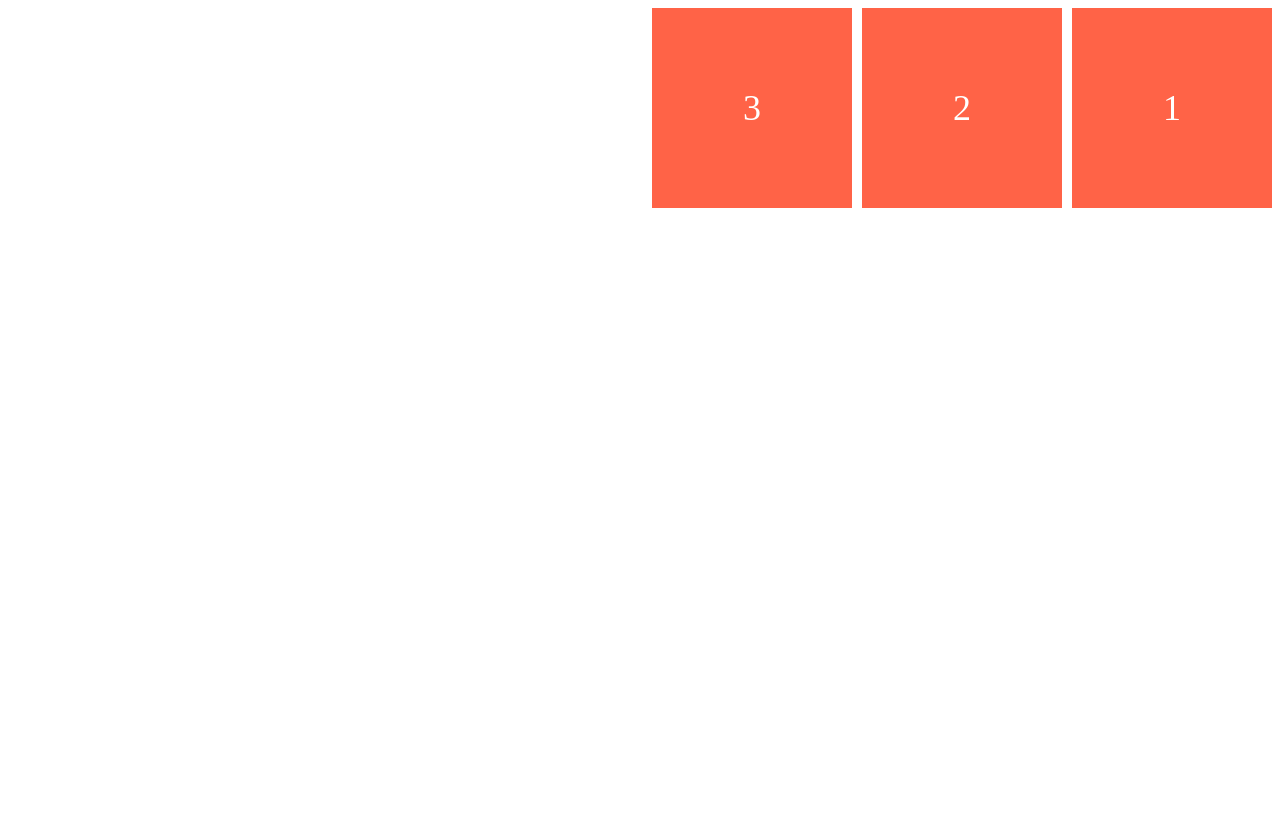
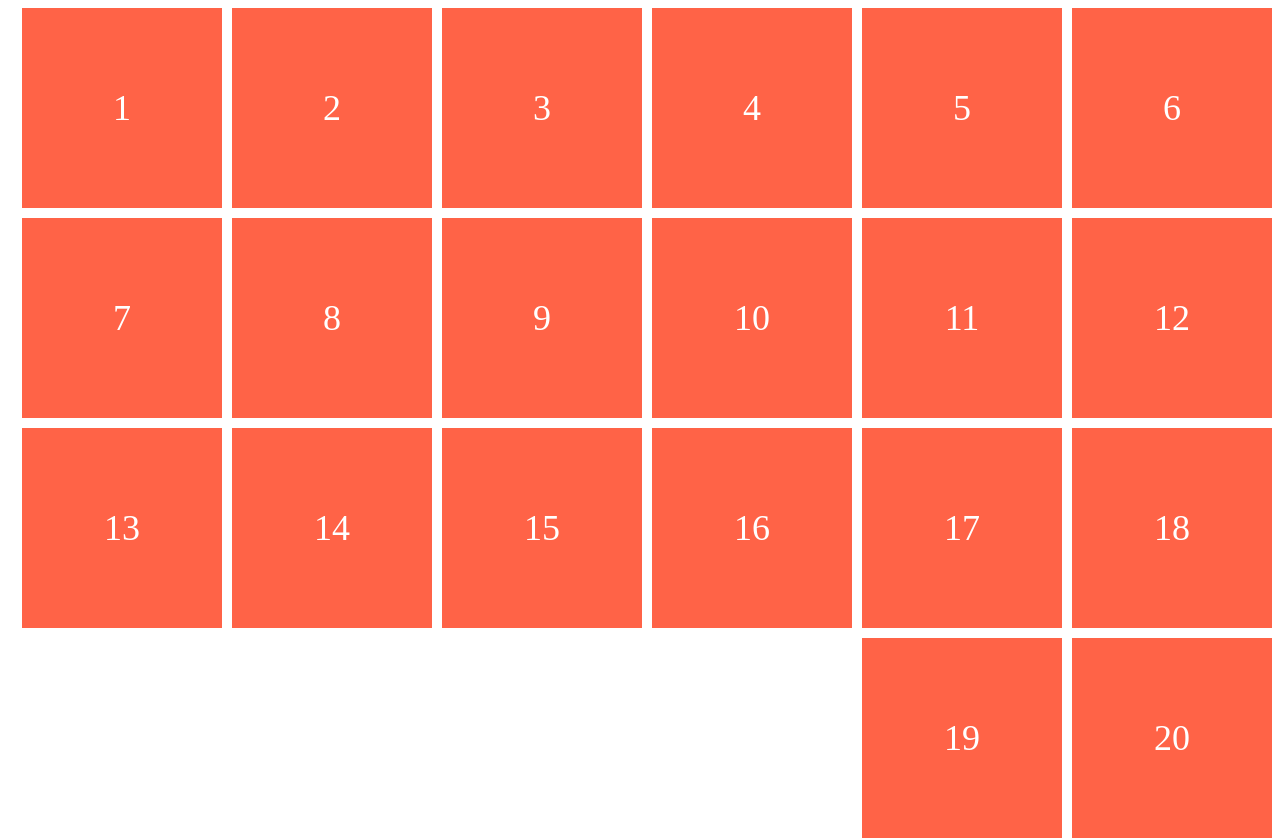
Before and after one commit to SummerDHLee/css-layout-masterclass, a plain HTML site: page index.html in a window 1280 px wide. Before the commit the page ends 816 px from the top, so only its background shows below. Drawn offline with Linux system fonts and the light colour scheme.

Commit message:
Lec #2.7

```diff
--- a/index.html
+++ b/index.html
@@ -11,6 +11,23 @@
       <div class="box">1</div>
       <div class="box">2</div>
       <div class="box">3</div>
+      <div class="box">4</div>
+      <div class="box">5</div>
+      <div class="box">6</div>
+      <div class="box">7</div>
+      <div class="box">8</div>
+      <div class="box">9</div>
+      <div class="box">10</div>
+      <div class="box">11</div>
+      <div class="box">12</div>
+      <div class="box">13</div>
+      <div class="box">14</div>
+      <div class="box">15</div>
+      <div class="box">16</div>
+      <div class="box">17</div>
+      <div class="box">18</div>
+      <div class="box">19</div>
+      <div class="box">20</div>
     </div>
   </body>
 </html>
--- a/style.css
+++ b/style.css
@@ -1,9 +1,9 @@
 .father {
   display: flex;
   height: 100vh;
-  flex-direction: row-reverse;
   gap: 10px;
-  justify-content: flex-start;
+  justify-content: flex-end;
+  flex-flow: row wrap;
 }
 
 .box {
```
